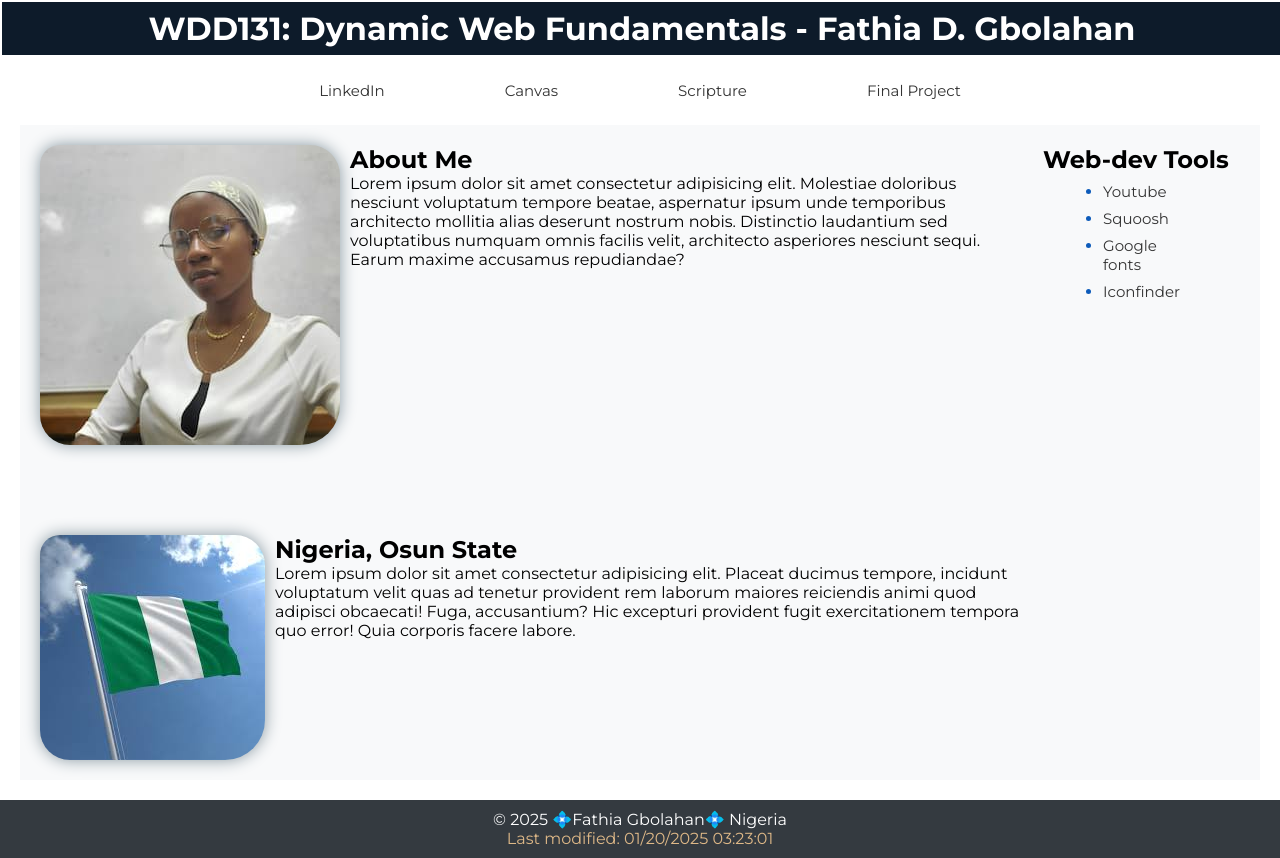
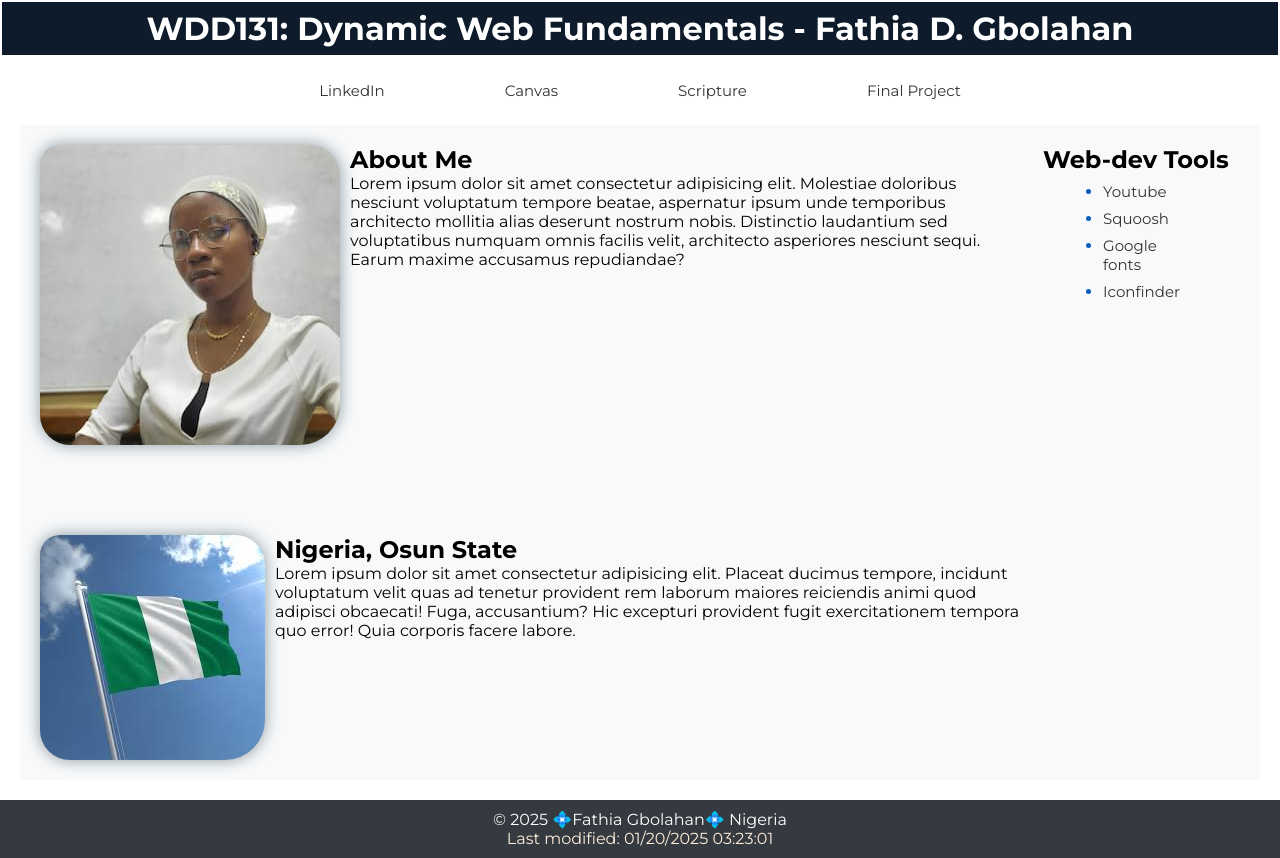
Before and after one commit to Thia100/wdd131, a plain HTML site: page index.html in a window 1280 px wide. Drawn offline with Linux system fonts and the light colour scheme.

Commit message:
changed color

```diff
--- a/styles/base.css
+++ b/styles/base.css
@@ -30,7 +30,6 @@ h1 {
     background-color: var(--primary-color);
     padding: 7px;
     color: #ffffff;
-    width: 100%;
 }
 
 .nav-links {
@@ -112,5 +111,5 @@ footer {
 }
 #last-modified {
     display: block;
-    color:burlywood;
+    color:#fdecd8;
 }
```
